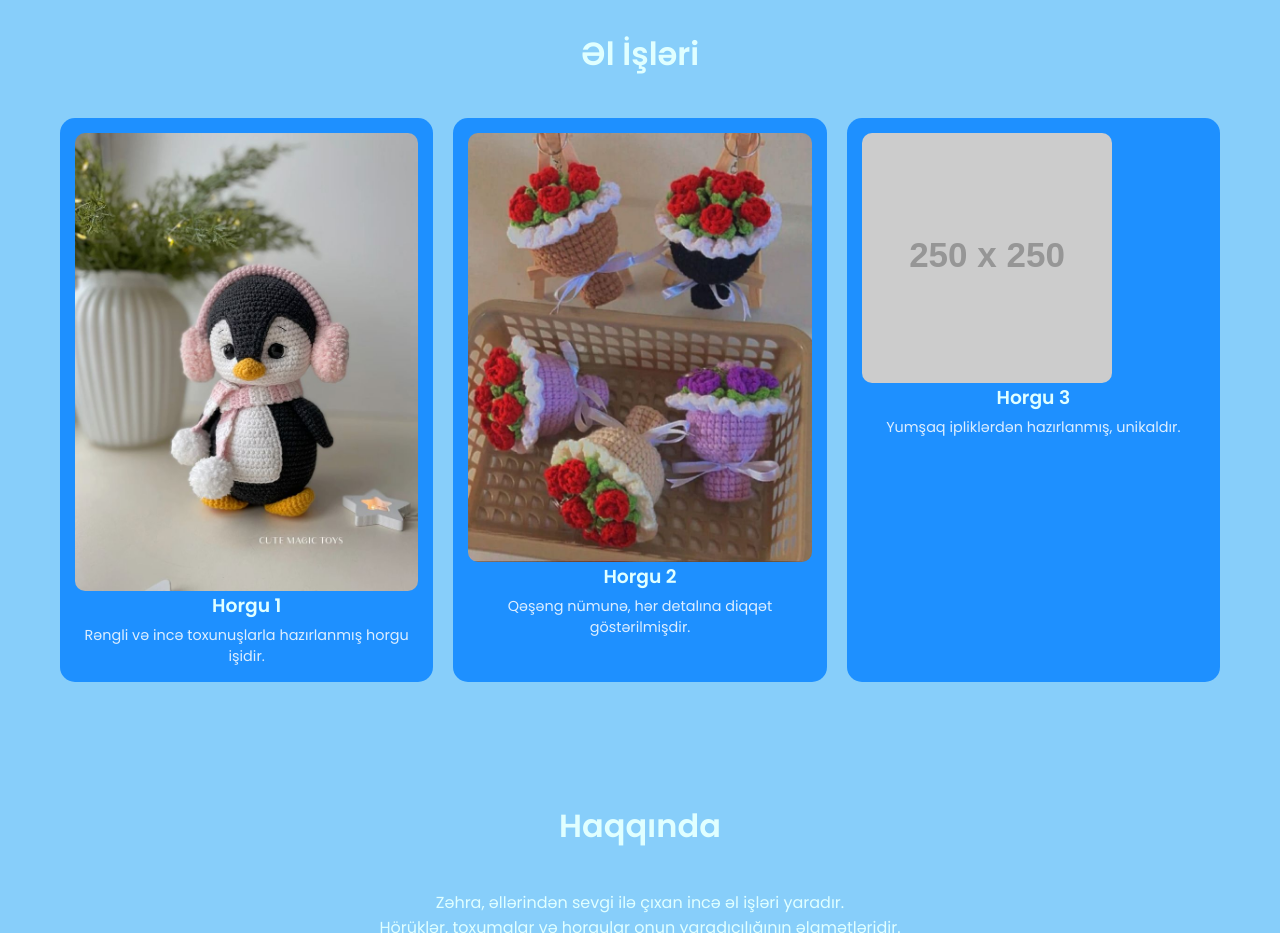
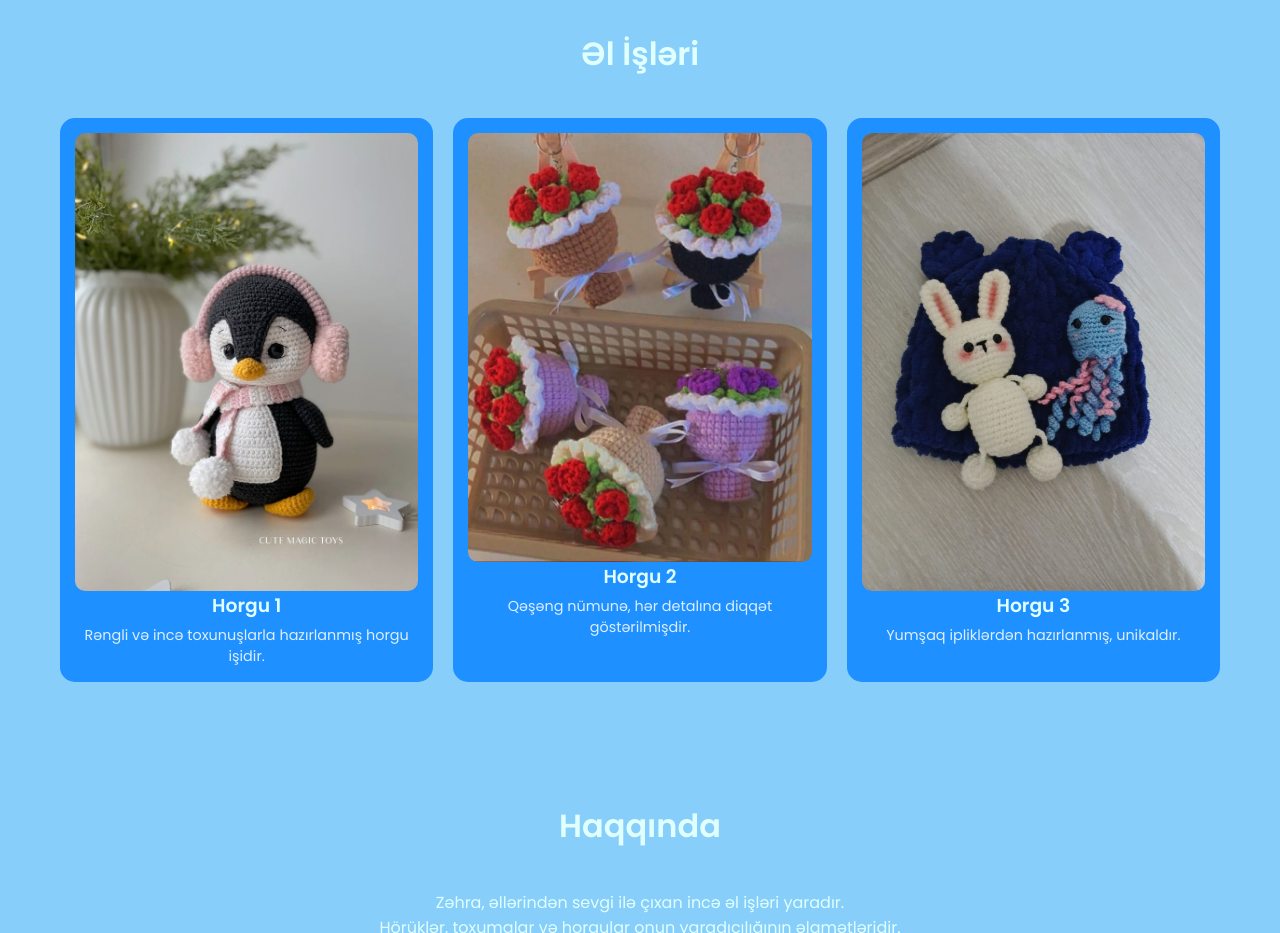
Before and after one commit to qurban44/lopfairy.github.io, a plain HTML site: page index.html in a window 1280 px wide. Shown: the part 860-1793 px from the top of the page. Drawn offline with Linux system fonts and the light colour scheme; placeholder pictures from the web are drawn by us.

Commit message:
Update index.html

```diff
--- a/index.html
+++ b/index.html
@@ -104,7 +104,7 @@
         <p>Qəşəng nümunə, hər detalına diqqət göstərilmişdir.</p>
       </div>
       <div class="card">
-        <img src="https://via.placeholder.com/250x250?text=Horgu+3" alt="Horgu 3">
+        <img src="images/WhatsApp Image 2025-11-02 at 15.06.49 (2).jpeg" alt="Horgu 3">
         <h3>Horgu 3</h3>
         <p>Yumşaq ipliklərdən hazırlanmış, unikaldır.</p>
       </div>
```
